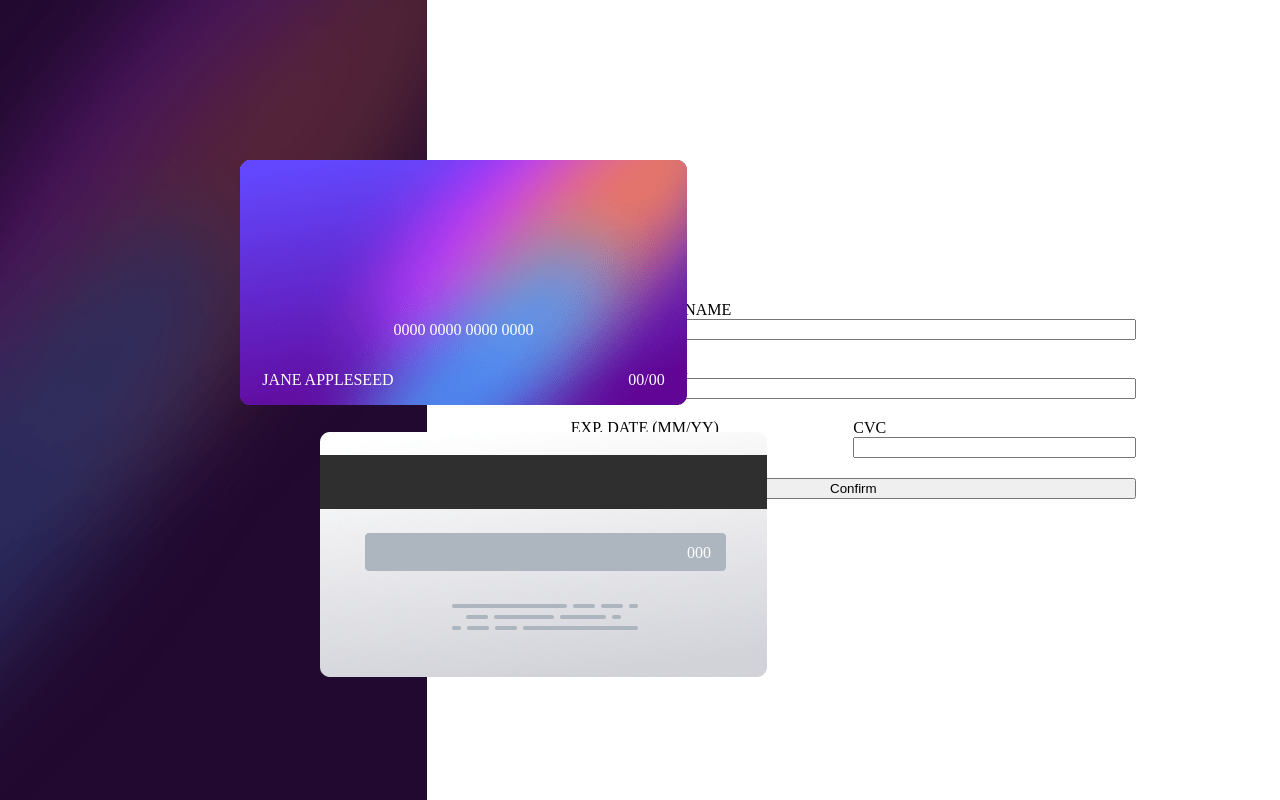
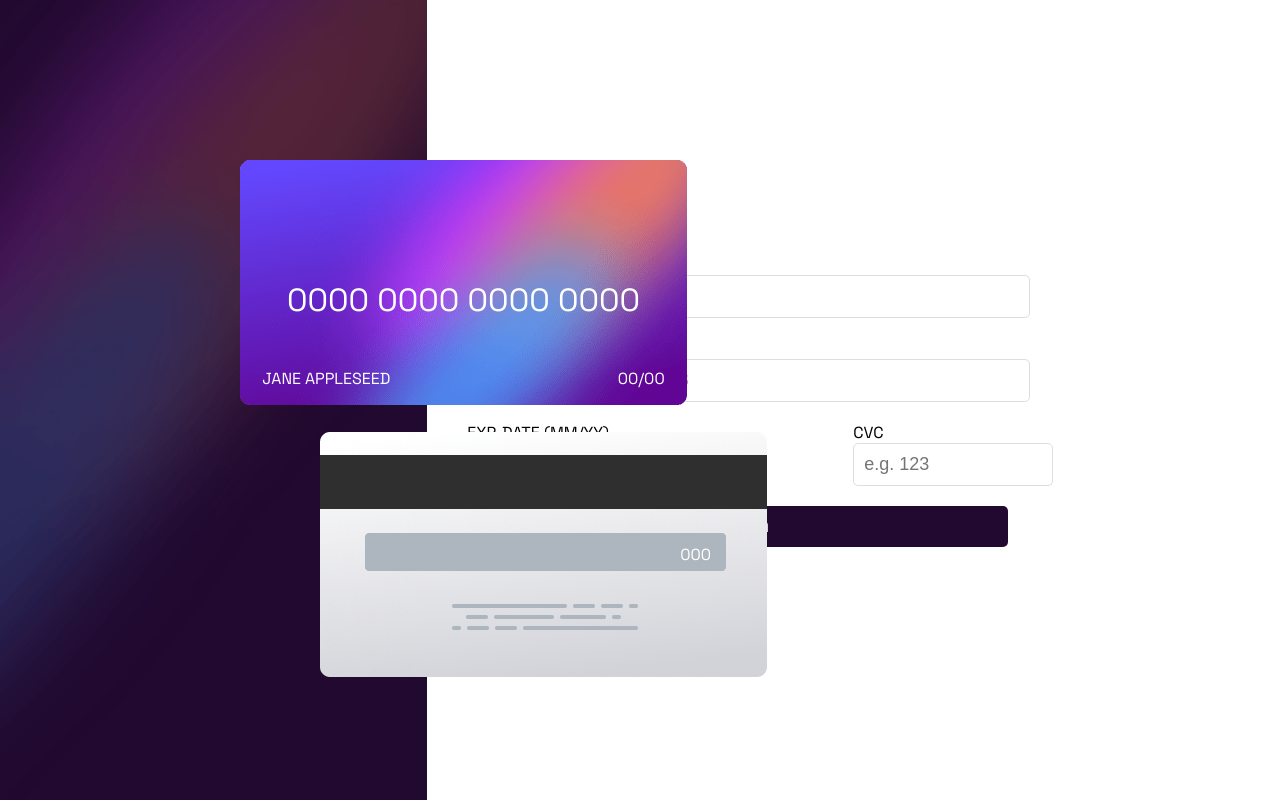
Before and after one commit to NotUndefind/cardPayment, a website: page index.html in a window 1280 px wide. Drawn offline with Linux system fonts and the light colour scheme.

Commit message:
Automatic update

```diff
--- a/assets/scss/main.scss
+++ b/assets/scss/main.scss
@@ -1,4 +1,7 @@
+@import url('https://fonts.googleapis.com/css2?family=Space+Grotesk:wght@300..700&display=swap');
+
 body{
+    font-family: 'Space Grotesk';
     margin: 0;
     padding: 0;
 }
@@ -34,7 +37,10 @@ body{
     display: flex;
     flex-direction: row;
     justify-content: space-between;
+}
 
+.container .leftSide .frontCard .numberCardResult{
+    font-size: xx-large;
 }
 
 .container .leftSide .backCard{
@@ -93,4 +99,19 @@ p{
 .container .rightSide form .codecvc{
     display: flex;
     flex-direction: column;
+    max-width: fit-content;
 }
+
+.container .rightSide form input{
+    padding: 10px 10px;
+    font-size: large;
+    border-radius: 5px;
+    border: solid 1px hsl(270, 3%, 87%);
+    max-width: 70%;
+}
+
+.container .rightSide form .submit{
+    background-color: hsl(278, 68%, 11%);
+    color: white;
+    border: none;
+}
--- a/index.html
+++ b/index.html
@@ -36,12 +36,12 @@
 
         <div>
           <label for="name">CARDHOLDER NAME</label>
-          <input type="text" name="name" id="name" class="aloneRow">
+          <input type="text" name="name" id="name" class="aloneRow" placeholder="e.g. Jane Henri">
         </div>
 
         <div>
           <label for="number">CARD NUMBER</label>
-          <input type="number" name="number" id="number" class="aloneRow">
+          <input type="number" name="number" id="number" class="aloneRow" placeholder="e.g. 1234 5678 1234 5678">
         </div>
 
         <div class="lastInfo">
@@ -50,19 +50,19 @@
             <label for="date">EXP. DATE (MM/YY)</label>
 
             <div>
-              <input type="number" name="date" id="dateMonth">
-              <input type="number" name="date" id="dateYear">
+              <input type="number" name="date" id="dateMonth" placeholder="MM">
+              <input type="number" name="date" id="dateYear" placeholder="YY">
             </div>
           </div>
 
           <div class="codecvc">
             <label for="code">CVC</label>
-            <input type="number" name="code" id="code">
+            <input type="number" name="code" id="code" placeholder="e.g. 123">
           </div>
 
         </div>
 
-        <input type="submit" value="Confirm" class="aloneRow">
+        <input type="submit" value="Confirm" class="submit">
       </form>
     </div>
   </div>
```
Also changed, not shown: assets/css/style.css, 1 other file.
